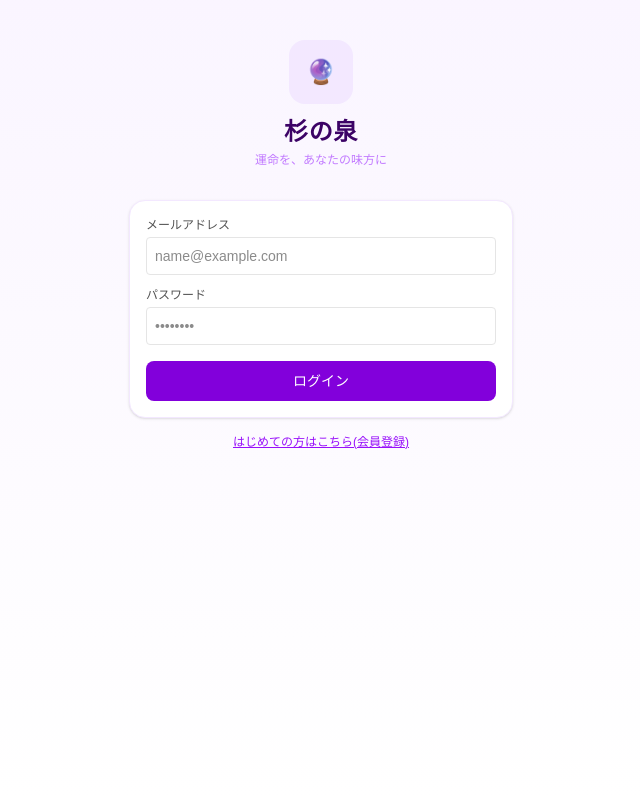
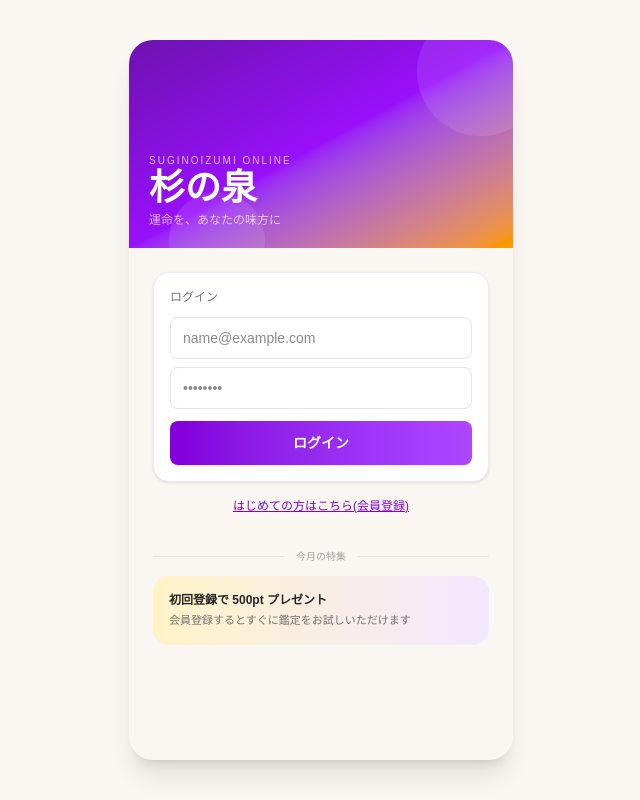
Before and after one commit to konishimasayuki/divination-sp, a Next.js app: page / in a window 1280 px wide. Shown: the whole page, without its empty margins (319-959 px from the left). Built offline with nearby package versions, Linux system fonts and the light colour scheme.

Commit message:
本実装をマガジン型デザインに反映(帯バナー・横スクロール大判カード・グラデーション)。デモ占い師名に(デモ)表記を追加

```diff
--- a/src/app/page.tsx
+++ b/src/app/page.tsx
@@ -63,7 +63,7 @@ type ShopView = "list" | "cart";
 const initialProviders: Provider[] = [
   {
     id: "p1",
-    name: "紗希先生",
+    name: "紗希先生(デモ)",
     tag: "タロット・恋愛",
     rating: 4.9,
     status: "available",
@@ -76,7 +76,7 @@ const initialProviders: Provider[] = [
   },
   {
     id: "p2",
-    name: "蓮先生",
+    name: "蓮先生(デモ)",
     tag: "四柱推命",
     rating: 4.8,
     status: "busy",
@@ -89,7 +89,7 @@ const initialProviders: Provider[] = [
   },
   {
     id: "p3",
-    name: "美月先生",
+    name: "美月先生(デモ)",
     tag: "霊感・霊視",
     rating: 4.7,
     status: "off",
@@ -466,50 +466,63 @@ export default function Home() {
   // ---------- ログイン画面 ----------
   if (authStep === "login") {
     return (
-      <div className="min-h-screen bg-gradient-to-b from-purple-50 to-white flex justify-center py-10 px-4">
-        <div className="w-full max-w-sm">
-          <div className="mb-8 flex flex-col items-center text-center">
-            <div className="mb-3 flex h-16 w-16 items-center justify-center rounded-2xl bg-purple-100 text-2xl">
-              🔮
-            </div>
-            <h1 className="text-2xl font-bold tracking-wide text-purple-950">杉の泉</h1>
-            <p className="mt-1 text-xs text-purple-400">運命を、あなたの味方に</p>
-          </div>
-
-          <div className="flex flex-col gap-3 rounded-2xl border border-purple-100 bg-white p-4 shadow-sm">
-            <label className="flex flex-col gap-1">
-              <span className="text-xs text-neutral-600">メールアドレス</span>
+      <div className="min-h-screen bg-[#faf7f2] flex justify-center px-0 sm:px-4 sm:py-10">
+        <div className="w-full max-w-sm overflow-hidden bg-[#faf7f2] sm:rounded-3xl sm:shadow-xl">
+          <div className="relative h-52 overflow-hidden bg-gradient-to-br from-purple-800 via-purple-600 to-amber-500">
+            <div className="absolute -right-8 -top-8 h-32 w-32 rounded-full bg-white/10" />
+            <div className="absolute -bottom-10 left-10 h-24 w-24 rounded-full bg-white/10" />
+            <div className="relative flex h-full flex-col justify-end p-5">
+              <p className="text-[10px] tracking-[0.2em] text-white/70">SUGINOIZUMI ONLINE</p>
+              <h1 className="text-4xl font-bold text-white">杉の泉</h1>
+              <p className="mt-1 text-xs text-white/70">運命を、あなたの味方に</p>
+            </div>
+          </div>
+
+          <div className="px-6 py-6">
+            <div className="rounded-2xl border border-purple-100 bg-white p-4 shadow-sm">
+              <p className="mb-3 text-xs font-medium text-neutral-500">ログイン</p>
+              <div className="flex flex-col gap-2">
                 <input
                   value={loginEmail}
                   onChange={(e) => setLoginEmail(e.target.value)}
                   placeholder="name@example.com"
-                className="rounded border border-neutral-200 px-2 py-2 text-sm"
+                  className="rounded-lg border border-neutral-200 px-3 py-2.5 text-sm"
                 />
-            </label>
-            <label className="flex flex-col gap-1">
-              <span className="text-xs text-neutral-600">パスワード</span>
                 <input
                   type="password"
                   value={loginPassword}
                   onChange={(e) => setLoginPassword(e.target.value)}
                   placeholder="••••••••"
-                className="rounded border border-neutral-200 px-2 py-2 text-sm"
+                  className="rounded-lg border border-neutral-200 px-3 py-2.5 text-sm"
                 />
-            </label>
                 {loginError && <p className="text-xs text-red-600">{loginError}</p>}
                 <button
                   onClick={handleLogin}
-              className="mt-1 rounded-lg bg-purple-700 py-2.5 text-sm font-medium text-white"
+                  className="mt-1 rounded-lg bg-gradient-to-r from-purple-700 to-purple-500 py-3 text-sm font-bold text-white shadow-sm"
                 >
                   ログイン
                 </button>
               </div>
+            </div>
             <button
               onClick={() => setAuthStep("register")}
-            className="mt-4 w-full text-center text-xs text-purple-600 underline"
+              className="mt-4 w-full text-center text-xs text-purple-700 underline"
             >
               はじめての方はこちら(会員登録)
             </button>
+
+            <div className="mt-8 flex items-center gap-3 text-center">
+              <div className="h-px flex-1 bg-neutral-200" />
+              <p className="text-[10px] text-neutral-400">今月の特集</p>
+              <div className="h-px flex-1 bg-neutral-200" />
+            </div>
+            <div className="mt-3 rounded-2xl bg-gradient-to-r from-amber-100 to-purple-100 p-4">
+              <p className="text-xs font-bold text-neutral-800">初回登録で 500pt プレゼント</p>
+              <p className="mt-1 text-[11px] text-neutral-500">
+                会員登録するとすぐに鑑定をお試しいただけます
+              </p>
+            </div>
+          </div>
         </div>
       </div>
     );
@@ -900,30 +913,67 @@ export default function Home() {
   }
 
   return (
-    <div className="min-h-screen bg-neutral-50 flex justify-center pb-20 pt-8 px-4">
-      <div className="w-full max-w-sm">
-        <header className="mb-4 flex items-center justify-between">
-          <h1 className="text-lg font-bold text-purple-950">杉の泉</h1>
+    <div className="min-h-screen bg-[#faf7f2] flex justify-center pb-20 px-0 sm:px-4 sm:py-8">
+      <div className="w-full max-w-sm bg-[#faf7f2] sm:rounded-3xl sm:shadow-xl overflow-hidden">
+        <div className="relative h-24 overflow-hidden bg-gradient-to-br from-purple-800 via-purple-600 to-amber-500">
+          <div className="absolute -right-6 -top-6 h-20 w-20 rounded-full bg-white/10" />
           <button
             onClick={() => {
               setTab("mypage");
               setMypageView("top");
             }}
-            className="text-sm text-neutral-500"
+            className="absolute right-4 top-4 rounded-full bg-white/90 px-3 py-1 text-xs font-medium text-purple-800"
           >
             保有 {points}pt
           </button>
-        </header>
+          <div className="relative flex h-full flex-col justify-end p-5 pb-4">
+            <p className="text-[9px] tracking-[0.2em] text-white/70">SUGINOIZUMI ONLINE</p>
+            <h1 className="text-xl font-bold text-white">杉の泉</h1>
+          </div>
+        </div>
+
+        <div className="px-5 py-5">
 
         {tab === "home" && (
           <>
             {step === "providers" && (
+              <div className="flex flex-col gap-4">
+                <div className="flex items-center justify-between">
+                  <h2 className="text-sm font-bold text-neutral-900">今、話せる占い師</h2>
+                </div>
+                <div className="-mx-5 flex gap-3 overflow-x-auto px-5 pb-1">
+                  {providerList.map((p, i) => (
+                    <div
+                      key={p.id}
+                      onClick={() => viewDetail(p)}
+                      className="w-36 shrink-0 cursor-pointer"
+                    >
+                      <div className="relative mb-2 h-36 w-36 overflow-hidden rounded-2xl bg-gradient-to-br from-purple-200 via-purple-100 to-amber-100">
+                        <div className="flex h-full items-center justify-center text-3xl">🔮</div>
+                        {i === 0 && (
+                          <span className="absolute left-1.5 top-1.5 rounded-full bg-amber-400 px-2 py-0.5 text-[9px] font-bold text-white">
+                            殿堂入り
+                          </span>
+                        )}
+                        <span className={`absolute bottom-1.5 right-1.5 rounded-full px-2 py-0.5 text-[9px] ${statusStyle[p.status]}`}>
+                          {statusLabel[p.status]}
+                        </span>
+                      </div>
+                      <p className="truncate text-xs font-bold text-neutral-900">{p.name}</p>
+                      <p className="truncate text-[10px] text-neutral-500">{p.tag}</p>
+                      <p className="mt-0.5 text-[10px] font-medium text-purple-700">
+                        ★{p.rating} ・ {p.chatRate}pt/文字
+                      </p>
+                    </div>
+                  ))}
+                </div>
+
                 <div className="flex flex-col gap-2">
                   {providerList.map((p) => (
                     <div
                       key={p.id}
                       onClick={() => viewDetail(p)}
-                    className="flex cursor-pointer items-center gap-3 rounded-xl border border-neutral-200 bg-white p-3"
+                      className="flex cursor-pointer items-center gap-3 rounded-2xl border border-purple-100 bg-white p-3"
                     >
                       <div className="flex h-9 w-9 items-center justify-center rounded-full bg-purple-100 text-sm font-medium text-purple-700">
                         {p.name[0]}
@@ -961,6 +1011,7 @@ export default function Home() {
                     </div>
                   ))}
                 </div>
+              </div>
             )}
 
             {step === "detail" && provider && (
@@ -972,10 +1023,8 @@ export default function Home() {
                   ← 一覧に戻る
                 </button>
 
-                <div className="relative h-40 overflow-hidden rounded-xl bg-gradient-to-br from-purple-700 to-purple-400">
-                  <div className="flex h-full items-center justify-center text-sm text-white/80">
-                    {provider.name} のイメージ画像
-                  </div>
+                <div className="relative h-40 overflow-hidden rounded-2xl bg-gradient-to-br from-purple-800 via-purple-600 to-amber-500">
+                  <div className="flex h-full items-center justify-center text-3xl">🔮</div>
                   <button
                     onClick={() => toggleFavorite(provider.id)}
                     className="absolute bottom-2 left-2 flex items-center gap-1 rounded-full bg-white/90 px-3 py-1.5 text-xs"
@@ -1890,6 +1939,7 @@ export default function Home() {
           </>
         )}
         </div>
+      </div>
 
       <nav className="fixed inset-x-0 bottom-0 flex justify-center border-t border-neutral-200 bg-white">
         <div className="relative flex w-full max-w-sm items-end">
```
Lines whose indentation alone changed are shown as unchanged.
